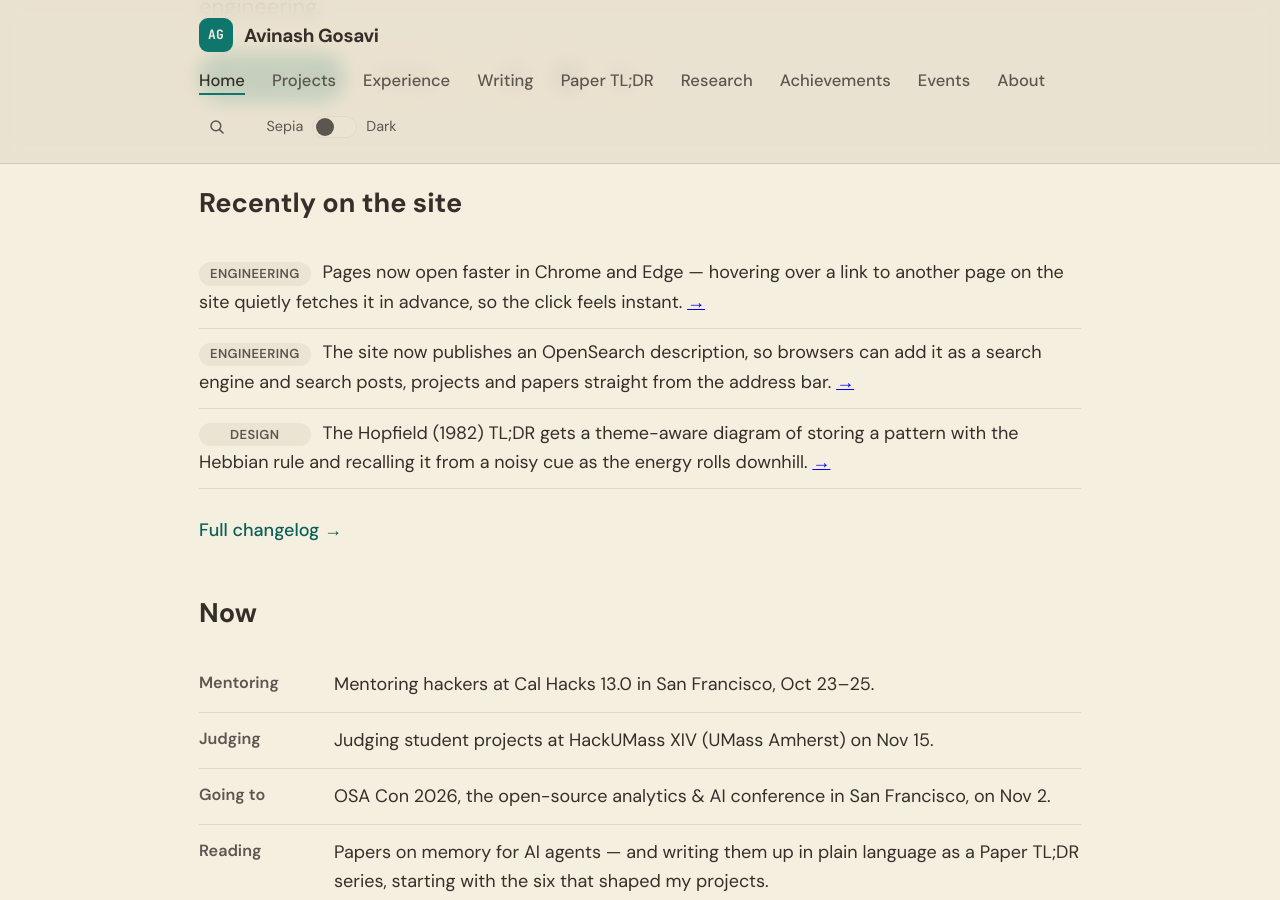
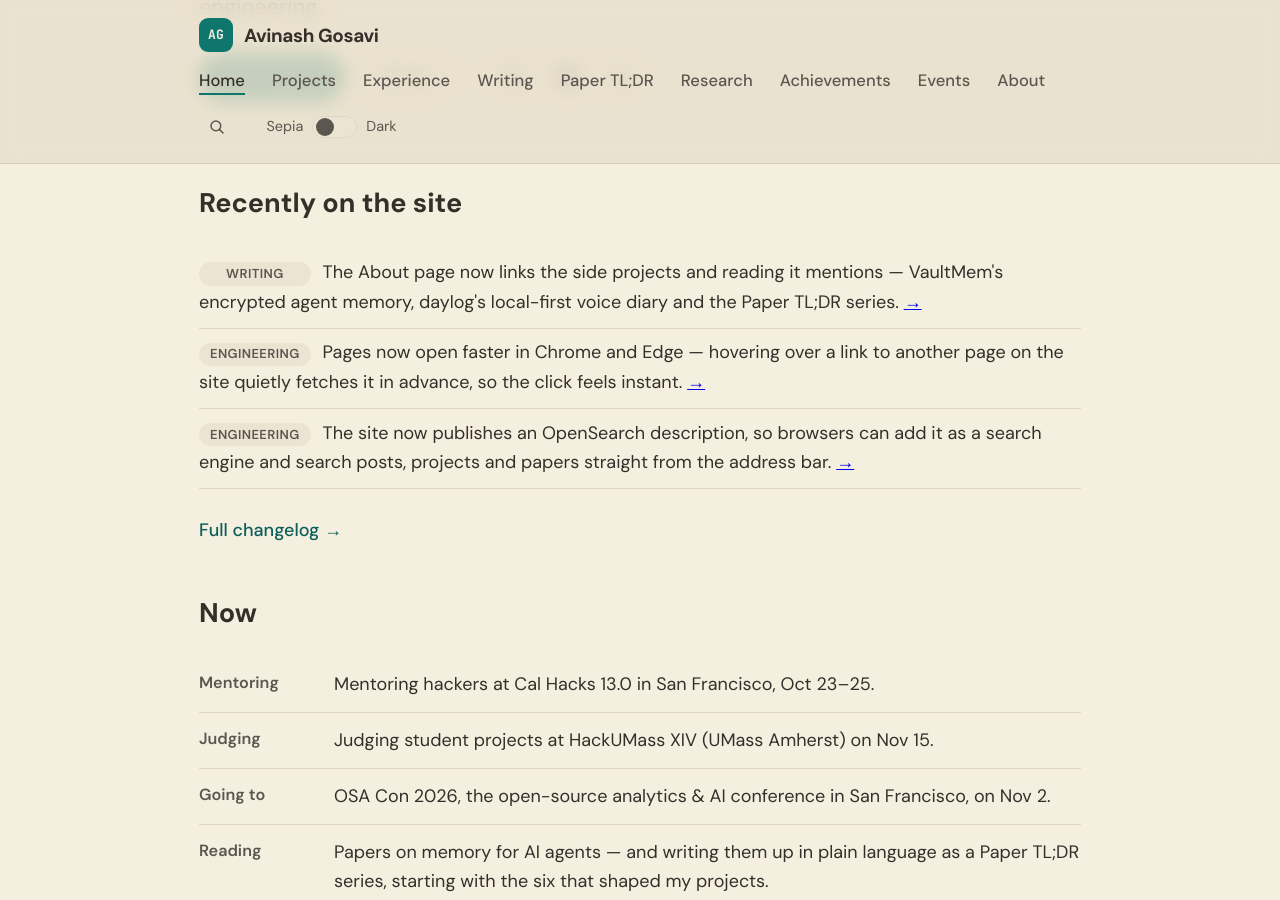
Before and after one commit to aag1091-alt/avinashgosavi.com, a Jekyll site: the page built from index.md, in a window 1280 px wide and 900 px high, scrolled down 554 px. Built offline with Jekyll 4.4.1, drawn with Linux system fonts in a browser that asks for light colours.

Commit message:
Writing: About page links VaultMem, daylog and Paper TL;DR
Co-Authored-By: Claude <noreply@anthropic.com>

```diff
--- a/_data/changelog.yml
+++ b/_data/changelog.yml
@@ -1,5 +1,9 @@
 # Public changelog shown on /changelog and (latest 3) on the homepage.
 # Newest first. desk: Writing | Design | Engineering
+- date: 2026-10-21
+  desk: Writing
+  text: The About page now links the side projects and reading it mentions — VaultMem's encrypted agent memory, daylog's local-first voice diary and the Paper TL;DR series.
+  link: /about/
 - date: 2026-10-21
   desk: Engineering
   text: Pages now open faster in Chrome and Edge — hovering over a link to another page on the site quietly fetches it in advance, so the click feels instant.
--- a/about.md
+++ b/about.md
@@ -8,9 +8,9 @@ title: About
 
 Hi, I'm Avinash Gosavi! I live in the San Francisco Bay Area and work as a Staff Software Engineer at Cisco Meraki. My journey in software development started in 2011 with Ruby, a language that has remained my favorite ever since. In 2014, I moved to the U.S. to pursue my Master's in Computer Science at Old Dominion University—Go Monarchs! I've called the Bay Area home since 2019.
 
-Outside of work, I'm an avid Arsenal fan and love exploring coffee and food spots in the area. Lately, I've also developed an interest in Lego and Board games.
+Outside of work, I'm an avid Arsenal fan and love exploring coffee and food spots in the area. Lately, I've also developed an interest in Lego and board games.
 
-At Cisco Meraki I've spent five years bringing Cisco Catalyst switches, wireless and routers under Meraki cloud management, and building the APIs that pull it all together. Off hours I build privacy-first AI tools — encrypted memory for agents, local-first voice apps — and read papers on how memory works, in brains and in machines.
+At Cisco Meraki I've spent five years bringing Cisco Catalyst switches, wireless and routers under Meraki cloud management, and building the APIs that pull it all together. Off hours I build privacy-first AI tools — [encrypted memory for agents](/post/vaultmem-encrypted-memory-for-ai-agents/), [local-first voice apps](/post/daylog-security-architecture/) — and [read papers](/paper-tldr/) on how memory works, in brains and in machines.
 
 This site is where I share that work: [projects](/projects/), [writing](/blog/), the [papers and talks](/research/) that shaped my thinking, and the [conferences](/events/) I keep showing up to. There's something about coding that never gets boring for me.
 
```
Also changed, not shown: README.md.
